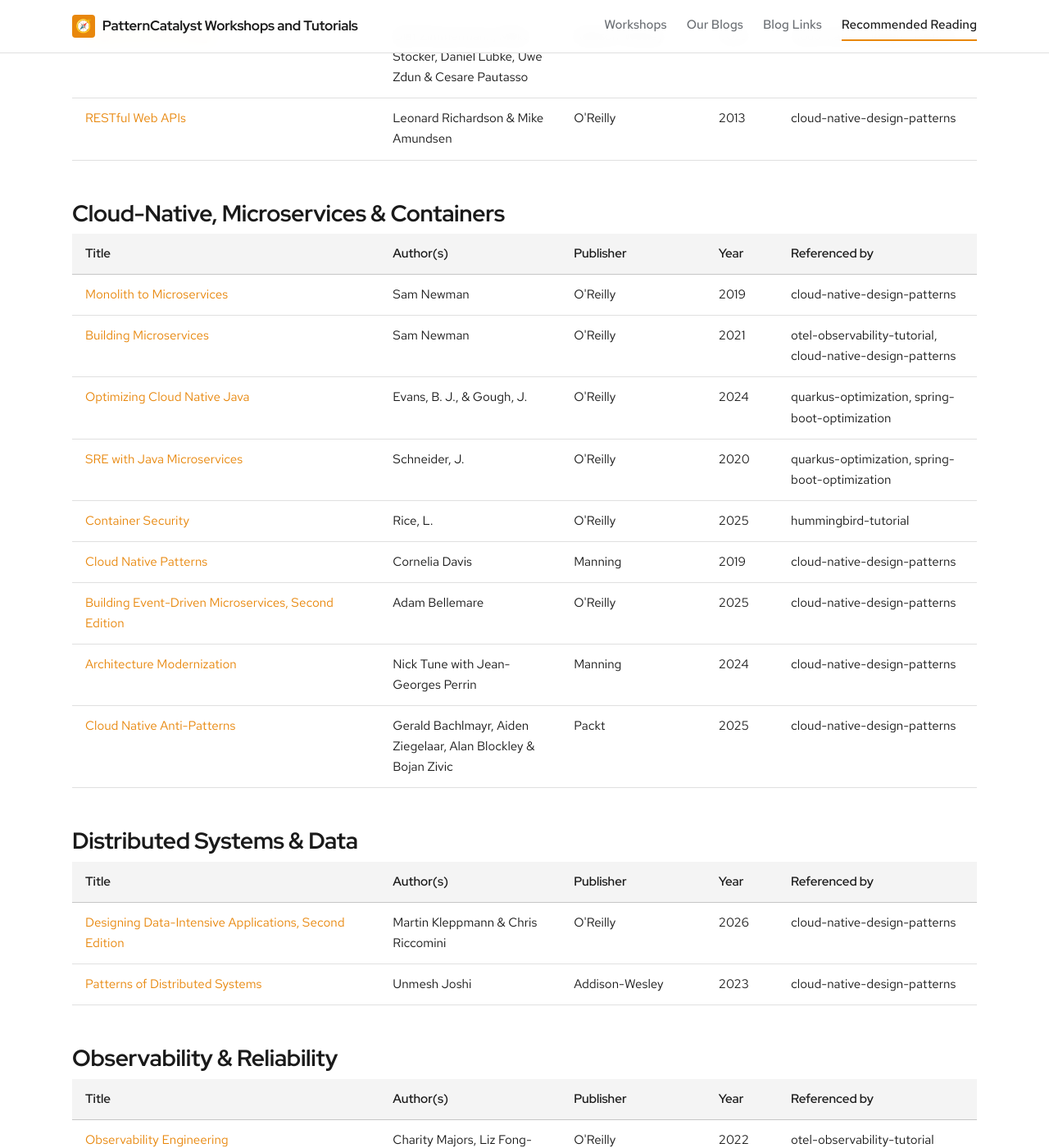
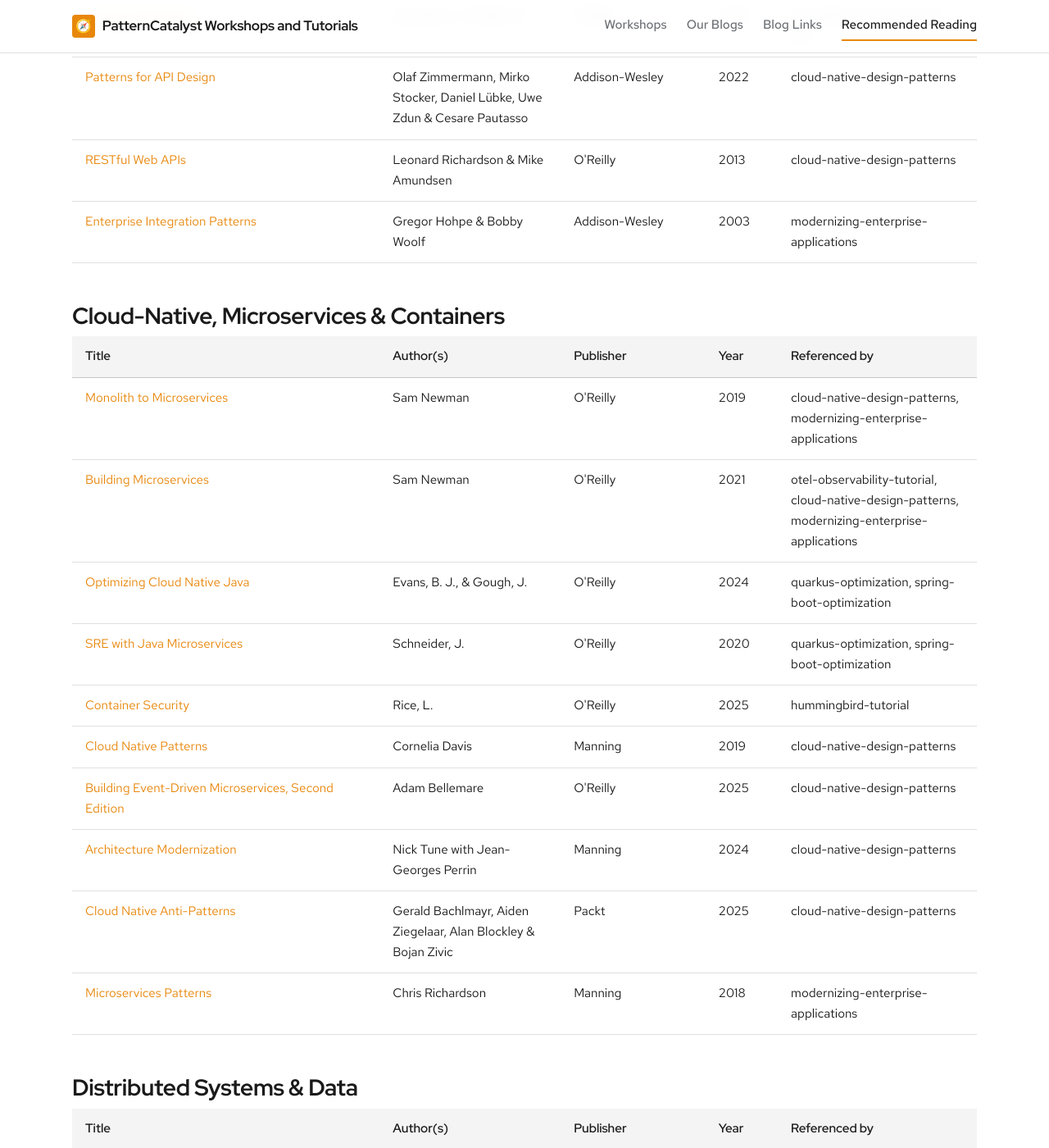
Before and after one commit to patterncatalyst/patterncatalyst-workshops-tutorials-list, a Jekyll site: the page built from books.html, in a window 1280 px wide and 1400 px high, scrolled down 2012 px. Shown: the whole window at 82% size. Built offline with Jekyll 4.4.1, drawn with Linux system fonts in a browser that asks for light colours; some web fonts are replaced; some of the changed text lies outside the part shown.

Commit message:
data(books): add modernizing-enterprise-applications references (#9)
Manual edit per CLAUDE.md (the base generator would overwrite curated
review_notes). Add modernizing-enterprise-applications to referenced_by on the
five books it shares with other sites (Monolith to Microservices, Building
Microservices, Evans DDD, Designing Data-Intensive Applications, Release It!),
and add two new entries it alone cites — Enterprise Integration Patterns
(Hohpe & Woolf) and Microservices Patterns (Richardson) — placed in the APIs &
Integration and Cloud-Native/Microservices categories.

Co-authored-by: PatternCatalyst <local@example.invalid>

```diff
--- a/_data/book_categories.yml
+++ b/_data/book_categories.yml
@@ -34,6 +34,7 @@
     - "Learning API Styles"
     - "Patterns for API Design"
     - "RESTful Web APIs"
+    - "Enterprise Integration Patterns"
 
 - name: "Cloud-Native, Microservices & Containers"
   books:
@@ -46,6 +47,7 @@
     - "Building Event-Driven Microservices, Second Edition"
     - "Architecture Modernization"
     - "Cloud Native Anti-Patterns"
+    - "Microservices Patterns"
 
 - name: "Distributed Systems & Data"
   books:
--- a/_data/books.yml
+++ b/_data/books.yml
@@ -64,6 +64,7 @@
   referenced_by:
     - "otel-observability-tutorial"
     - "cloud-native-design-patterns"
+    - "modernizing-enterprise-applications"
 
 - title: "Building Resilient Distributed Systems"
   authors: "Sam Newman"
@@ -132,6 +133,7 @@
   url: "https://www.informit.com/store/domain-driven-design-tackling-complexity-in-the-heart-9780321125217"
   referenced_by:
     - "domain-driven-design-observability-workshop"
+    - "modernizing-enterprise-applications"
 
 - title: "Effective Platform Engineering"
   authors: "Bryan Oliver, Nic Cheneweth, Ajay Chankramath, Sean Alvarez"
@@ -254,6 +256,7 @@
   review_note: "year filled as 2019 — confirmed via oreilly.com product page and publisher-adjacent retailer listings (published Nov 22, 2019); resolves the earlier low-confidence OpenLibrary match from --enrich."
   referenced_by:
     - "cloud-native-design-patterns"
+    - "modernizing-enterprise-applications"
 
 - title: "Observability Engineering"
   authors: "Charity Majors, Liz Fong-Jones & George Miranda"
@@ -410,6 +413,7 @@
   review_note: "Hand-added for cloud-native-design-patterns (its Bibliography page); 2nd edition published March 2026 per the author's site (O'Reilly lists February 2026); print ISBN, ebook ISBN 9781098119058 in the URL."
   referenced_by:
     - "cloud-native-design-patterns"
+    - "modernizing-enterprise-applications"
 
 - title: "Building Event-Driven Microservices, Second Edition"
   authors: "Adam Bellemare"
@@ -470,6 +474,7 @@
   review_note: "Hand-added for cloud-native-design-patterns (its Bibliography page); subtitle Design and Deploy Production-Ready Software; pragprog.com page: January 2018."
   referenced_by:
     - "cloud-native-design-patterns"
+    - "modernizing-enterprise-applications"
 
 - title: "Architecture Modernization"
   authors: "Nick Tune with Jean-Georges Perrin"
@@ -490,3 +495,23 @@
   review_note: "Hand-added for cloud-native-design-patterns (its Bibliography page and deck reference slide); subtitle Avoiding Common Mistakes and Driving Success with Best Practices and Real-World Cases; March 2025 per Packt listings; print ISBN 9781836200598, eISBN 9781836200581 (packtpub.com blocks automated fetches, details from Packt search listings and a university catalog)."
   referenced_by:
     - "cloud-native-design-patterns"
+
+- title: "Enterprise Integration Patterns"
+  authors: "Gregor Hohpe & Bobby Woolf"
+  publisher: "Addison-Wesley"
+  year: 2003
+  isbn: "9780321200686"
+  url: "https://www.enterpriseintegrationpatterns.com/"
+  review_note: "Hand-added for modernizing-enterprise-applications (its Reading List page); the messaging-patterns reference behind the Camel strangler proxy and the sagas; author site enterpriseintegrationpatterns.com."
+  referenced_by:
+    - "modernizing-enterprise-applications"
+
+- title: "Microservices Patterns"
+  authors: "Chris Richardson"
+  publisher: "Manning"
+  year: 2018
+  isbn: "9781617294549"
+  url: "https://www.manning.com/books/microservices-patterns"
+  review_note: "Hand-added for modernizing-enterprise-applications (its Reading List page); saga, CQRS, API composition, and the transactional outbox; manning.com product page."
+  referenced_by:
+    - "modernizing-enterprise-applications"
```
